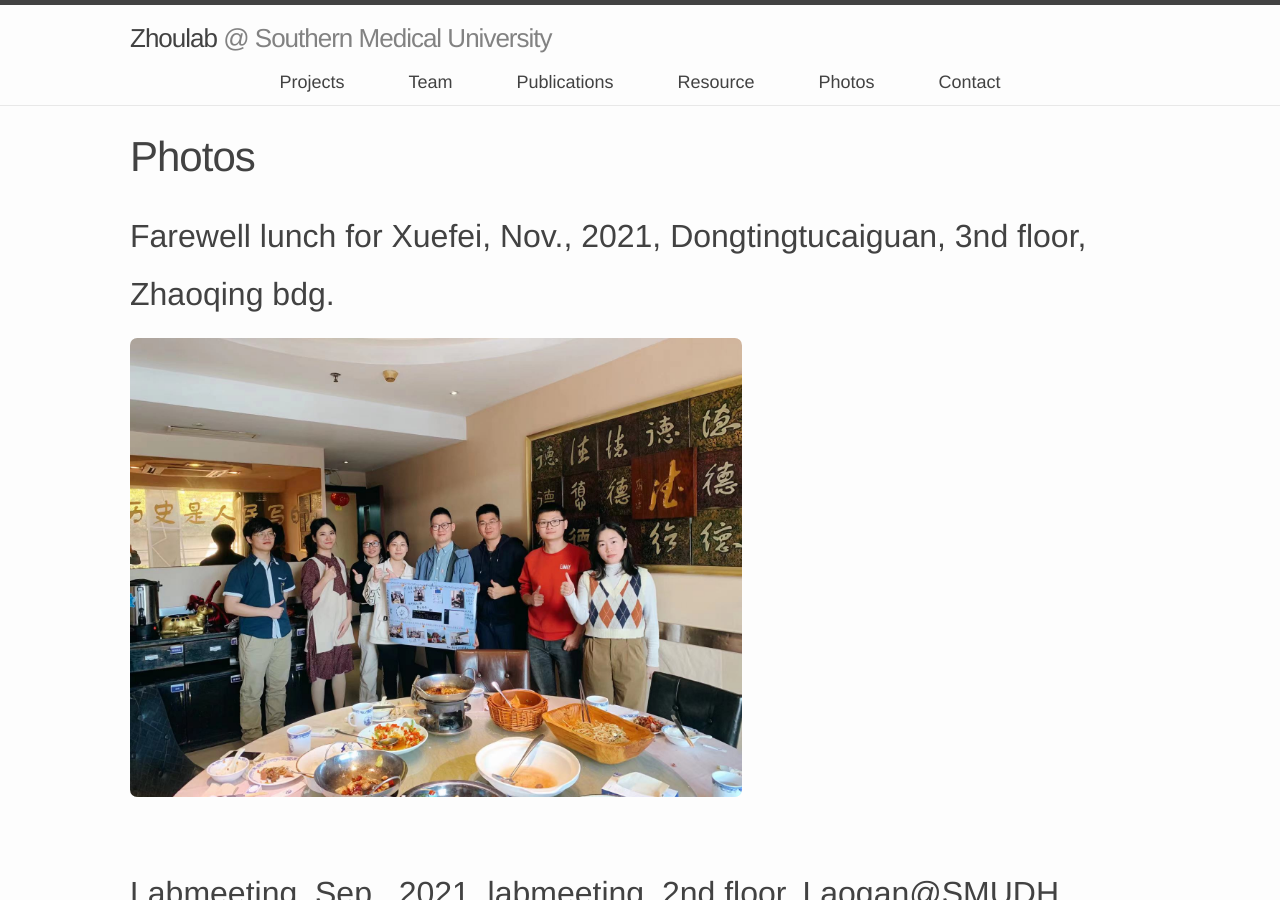
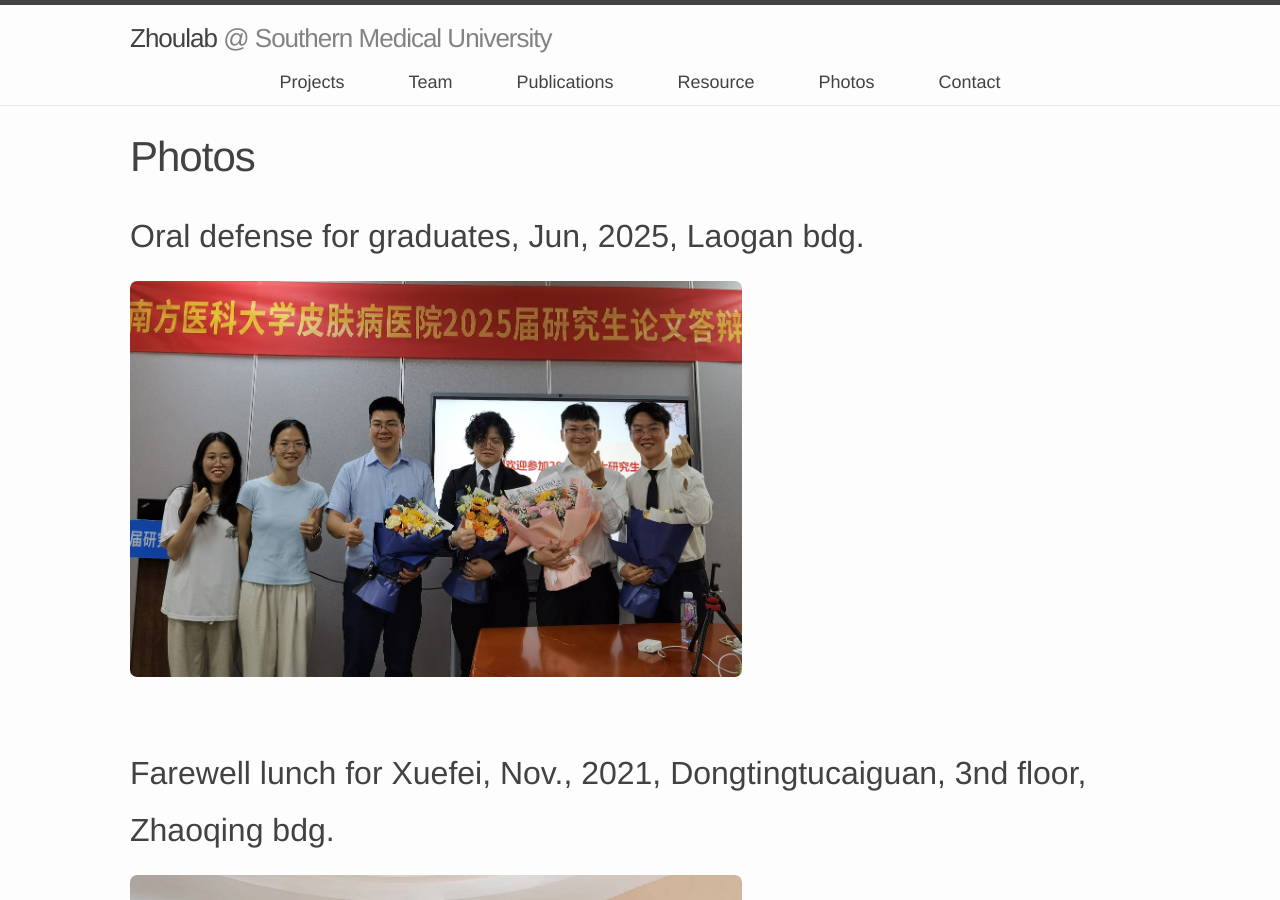
Before and after one commit to zhoujj2013/zhournalab, a Jekyll site: the page built from _pages/photos/index.md, in a window 1280 px wide and 900 px high. Built offline with Jekyll 4.4.1, drawn with Linux system fonts in a browser that asks for light colours; nearby versions of some CDN libraries.

Commit message:
Update evens.yml

```diff
--- a/_data/evens.yml
+++ b/_data/evens.yml
@@ -1,3 +1,7 @@
+- name: Oral defense for graduates
+  time: Jun, 2025, Laogan bdg.
+  snapshot: snapshot/2025_6_graduate_defense.jpg
+
 - name: Farewell lunch for Xuefei
   time: Nov., 2021, Dongtingtucaiguan, 3nd floor, Zhaoqing bdg.
   snapshot: snapshot/2021_11_farewell_lunch_xuefei.jpg
```
